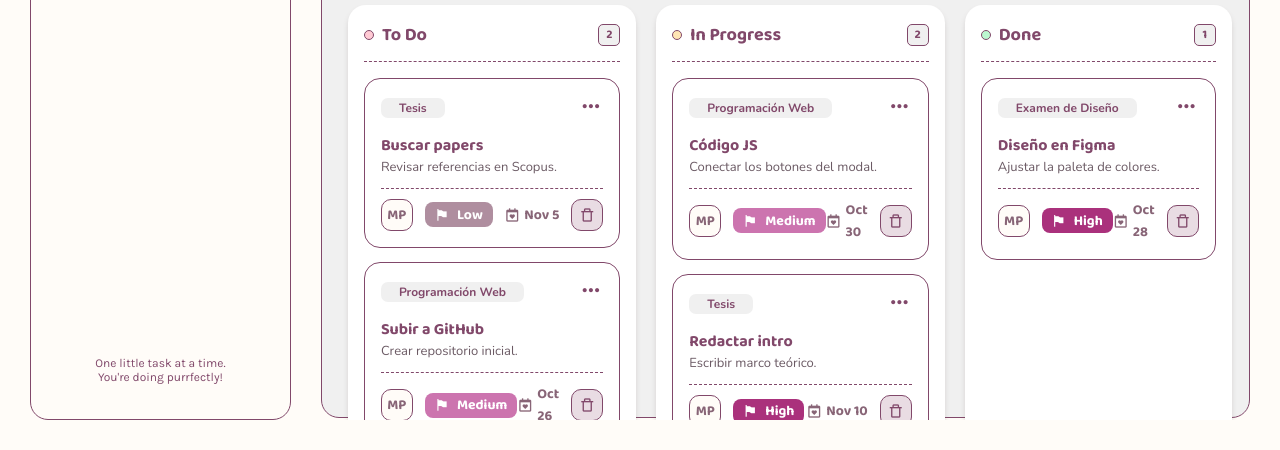
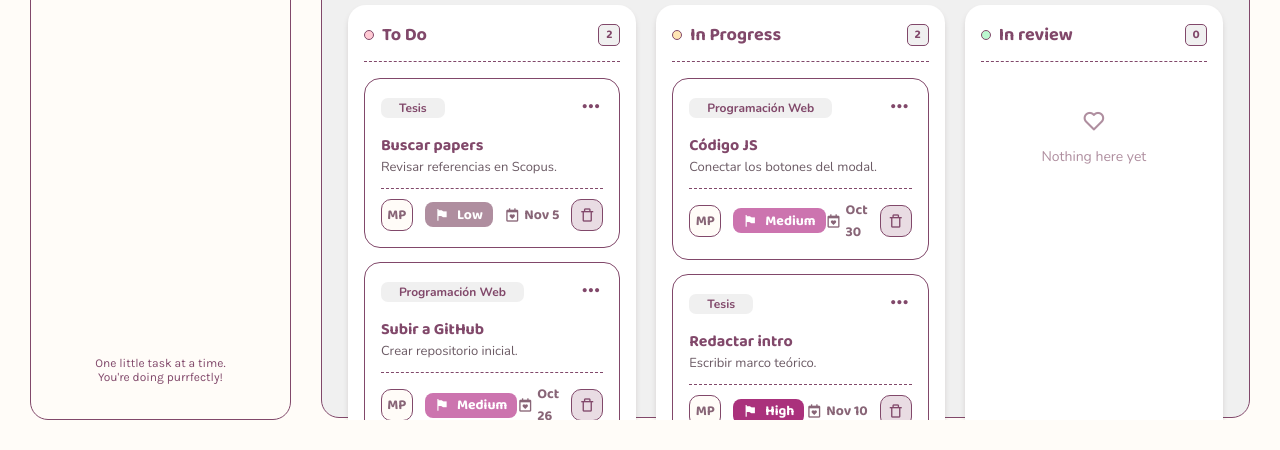
Before and after one commit to elynzx/siroplan, a plain HTML site: page index.html in a window 1280 px wide. Shown: the part 350-800 px from the top of the page. Drawn offline with nearby package versions, Linux system fonts and the light colour scheme.

Commit message:
feat: Add "In Review" column to Kanban board and update rendering logic

```diff
--- a/index.html
+++ b/index.html
@@ -118,6 +118,17 @@
                             </div>
                         </div>
 
+                        <div class="kanban-column" id="column-inreview" data-status="In Review">
+                            <div class="column-header status-done">
+                                <span class="status-dot"></span>
+                                <h3>In review</h3>
+                                <span class="tasks-count-badge"></span>
+                            </div>
+
+                            <div class="cards-dropzone" id="tasks-inreview-container">
+                            </div>
+                        </div>
+
                         <div class="kanban-column" id="column-done" data-status="Done">
                             <div class="column-header status-done">
                                 <span class="status-dot"></span>
@@ -138,4 +149,5 @@
     </main>
 
 </body>
+
 </html>
--- a/src/js/components/KanbanBoard.js
+++ b/src/js/components/KanbanBoard.js
@@ -6,12 +6,19 @@ export function renderKanbanBoard(taskManager, projectManager) {
     "tasks-inprogress-container",
   );
   const doneContainer = document.getElementById("tasks-done-container");
-
-  if (!todoContainer || !inprogressContainer || !doneContainer) return;
+  const inreviewContainer = document.getElementById("tasks-inreview-container");
+  if (
+    !todoContainer ||
+    !inprogressContainer ||
+    !doneContainer ||
+    !inreviewContainer
+  )
+    return;
 
   todoContainer.innerHTML = "";
   inprogressContainer.innerHTML = "";
   doneContainer.innerHTML = "";
+  inreviewContainer.innerHTML = "";
 
   const allTasks = taskManager.getAllTasks();
 
@@ -25,10 +32,12 @@ export function renderKanbanBoard(taskManager, projectManager) {
   todoContainer.innerHTML = emptyTaskHTML;
   inprogressContainer.innerHTML = emptyTaskHTML;
   doneContainer.innerHTML = emptyTaskHTML;
+  inreviewContainer.innerHTML = emptyTaskHTML;
 
   let hasTodo = false,
     hasInprogress = false,
-    hasDone = false;
+    hasDone = false,
+    hasInreview = false;
 
   allTasks.forEach((task) => {
     const cardHTML = createTaskCardHTML(task, projectManager);
@@ -47,6 +56,13 @@ export function renderKanbanBoard(taskManager, projectManager) {
       }
       inprogressContainer.innerHTML += cardHTML;
     }
+    if (task.status === "In Review") {
+      if (!hasInreview) {
+        inreviewContainer.innerHTML = "";
+        hasInreview = true;
+      }
+      inreviewContainer.innerHTML += cardHTML;
+    }
     if (task.status === "Done") {
       if (!hasDone) {
         doneContainer.innerHTML = "";
@@ -60,6 +76,8 @@ export function renderKanbanBoard(taskManager, projectManager) {
     taskManager.getTasksWithStatus("To Do").length;
   document.querySelector("#column-inprogress .tasks-count-badge").textContent =
     taskManager.getTasksWithStatus("In Progress").length;
+  document.querySelector("#column-inreview .tasks-count-badge").textContent =
+    taskManager.getTasksWithStatus("In Review").length;
   document.querySelector("#column-done .tasks-count-badge").textContent =
     taskManager.getTasksWithStatus("Done").length;
 
```
